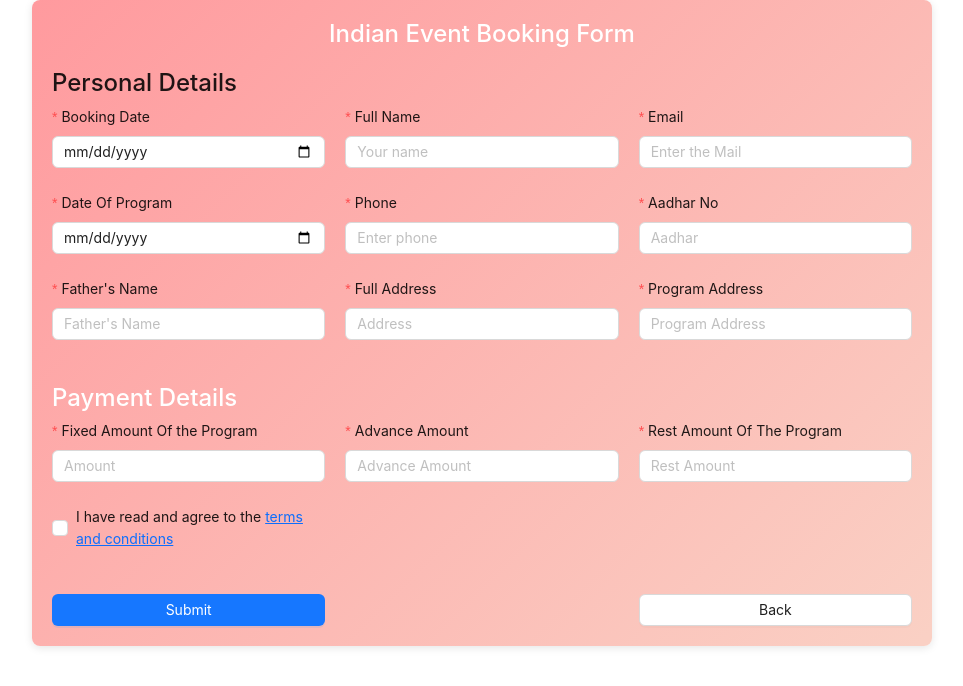
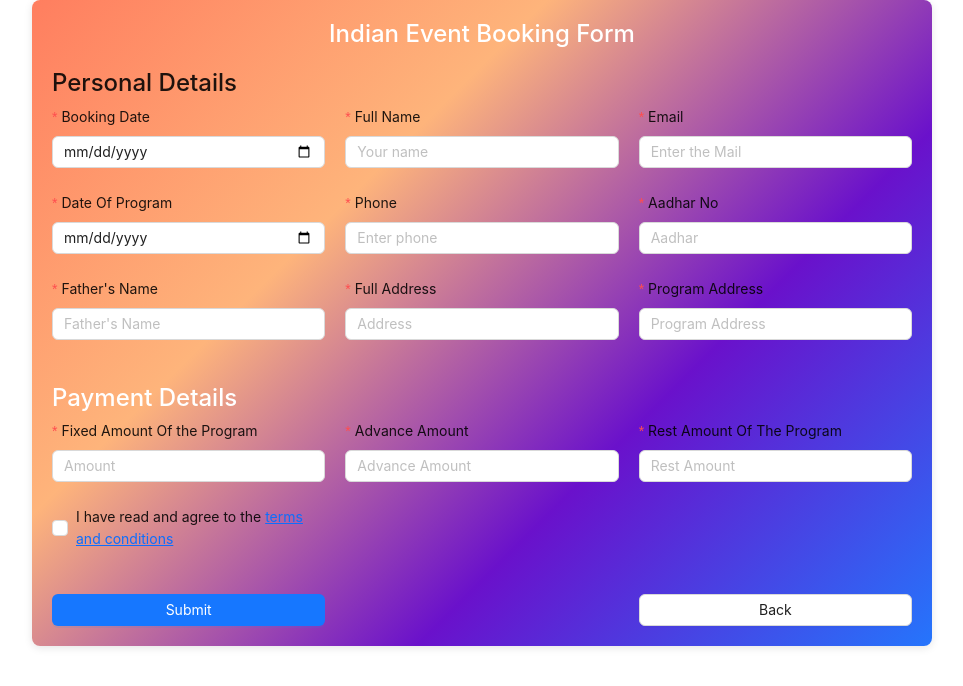
Before and after one commit to Rahul4533/Indian-Event, a React (Create React App) app in the folder client/: page /Booking in a window 1280 px wide. Shown: the top 686 px of the page, without its empty margins (158-1121 px from the left). Built offline with nearby package versions, Linux system fonts and the light colour scheme.

Commit message:
change bg

```diff
--- a/client/src/components/form/form.css
+++ b/client/src/components/form/form.css
@@ -16,7 +16,7 @@
   max-width: 900px;
   margin: 0 auto;
   padding: 20px;
-  background: linear-gradient(135deg, #ff9a9e 0%, #fad0c4 99%, #fad0c4 100%);
+  background: linear-gradient(135deg, #ff7e5f, #feb47b, #6a11cb, #2575fc);
   box-shadow: 0 2px 8px rgba(0, 0, 0, 0.1);
   border-radius: 8px;
   color: #333;
```
Also changed, not shown: 6 other files (tests, documents, lock files or other folders).
